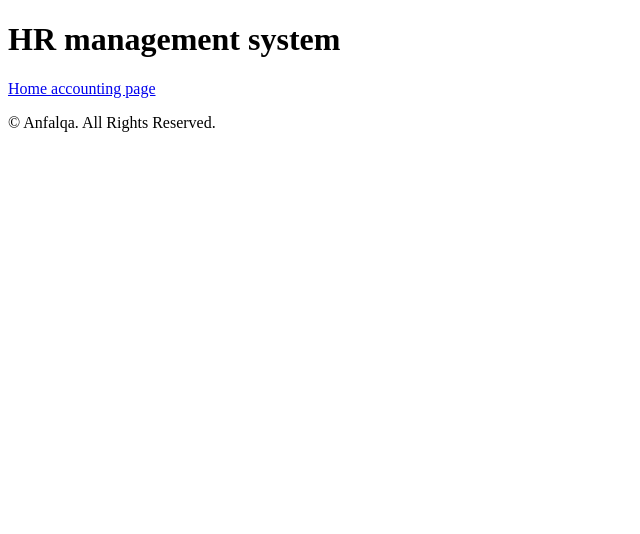
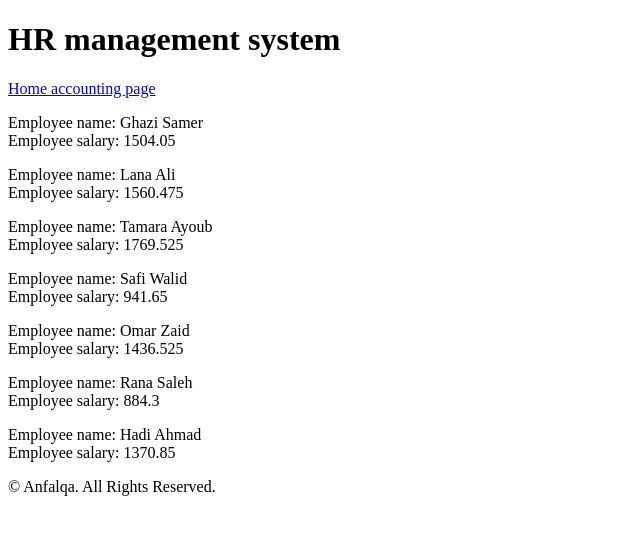
Before and after one commit to anfalqa/HR-management-system, a plain HTML site: page index.html in a window 1280 px wide. Shown: the whole page, without its empty margins (0-640 px from the left). Drawn offline with Linux system fonts and the light colour scheme.

Commit message:
updated id method

```diff
--- a/index.html
+++ b/index.html
@@ -14,6 +14,15 @@
         <a href="./accounting.html">     accounting page</a>
 
     </header>
+    <p id="demo"></p>
+    <p id="demo1"></p>
+    <p id="demo2"></p>
+    <p id="demo3"></p>
+    <p id="demo4"></p>
+    <p id="demo5"></p>
+    <p id="demo6"></p>
+
+
     <script src="./js/app.js"></script>
     <footer>
         <p>&copy; Anfalqa. All Rights Reserved.</p>
```
